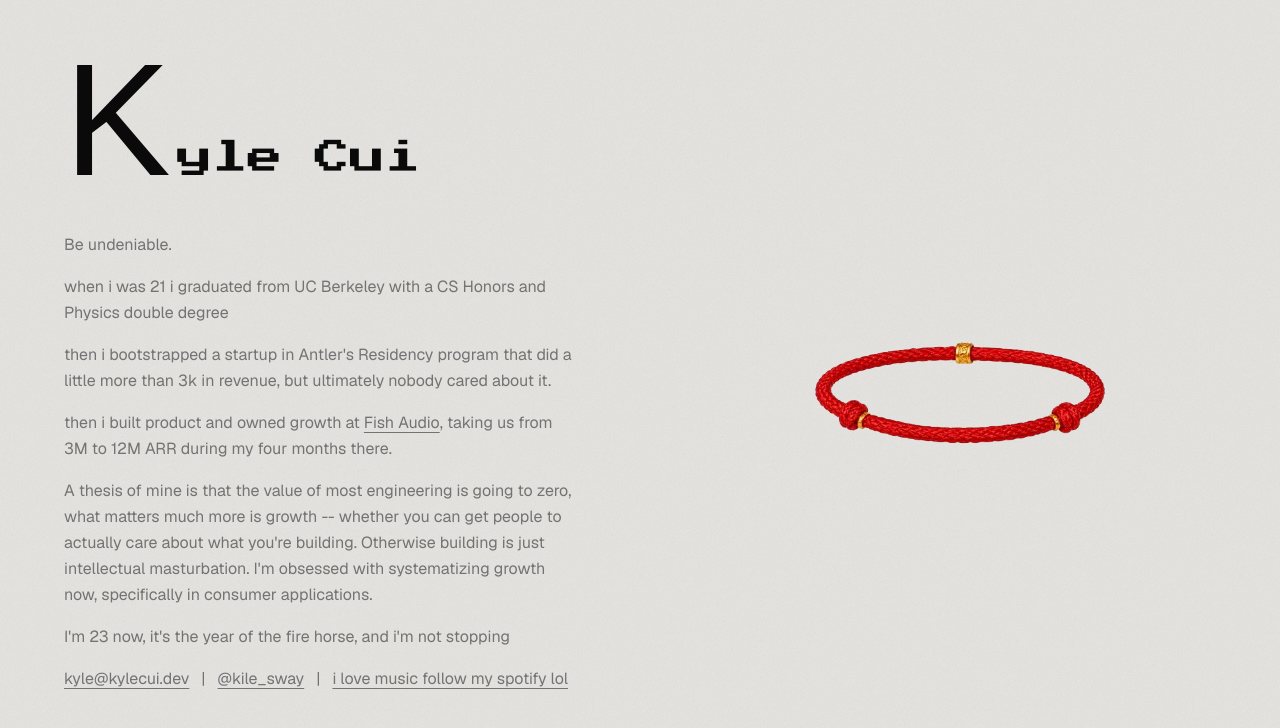
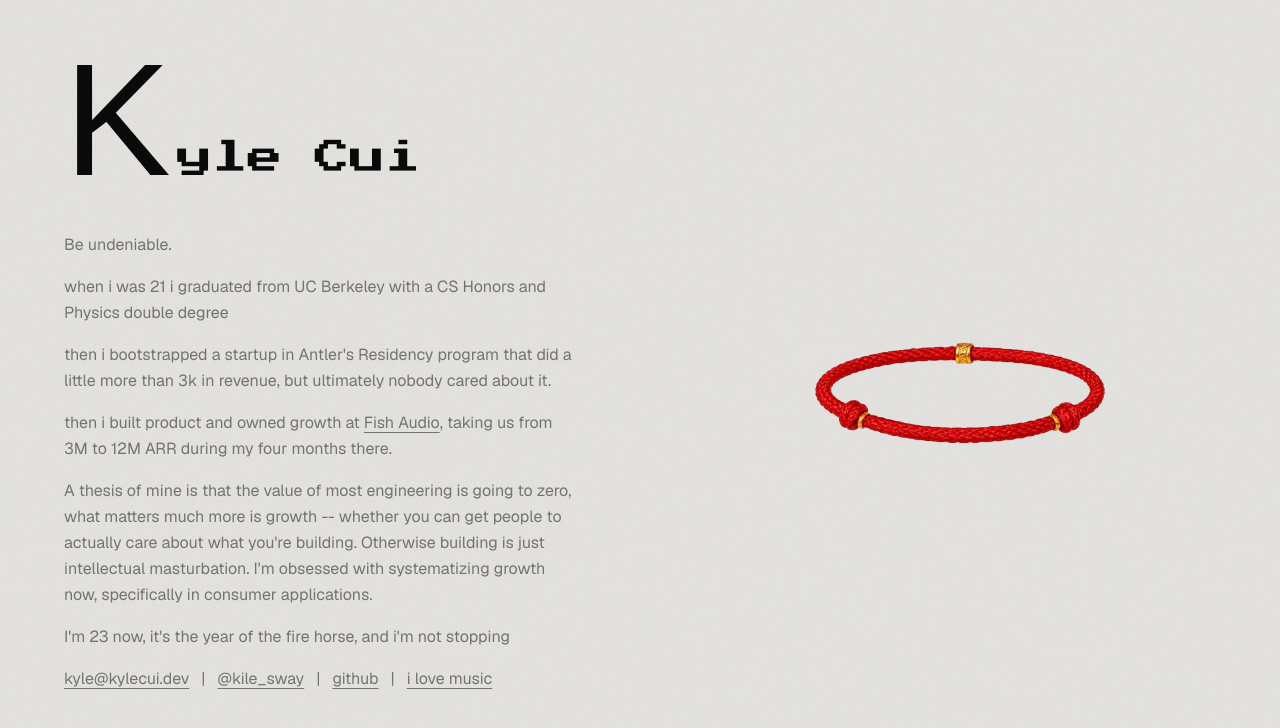
Before and after one commit to kcui5/kylecui, a Next.js app: page / in a window 1280 px wide. Shown: the top 728 px of the page. Built offline with nearby package versions, Linux system fonts and the light colour scheme; a web font is replaced by a local one.

Commit message:
add github link

```diff
--- a/app/layout.tsx
+++ b/app/layout.tsx
@@ -78,6 +78,7 @@ const personSchema = {
       ],
       sameAs: [
         "https://x.com/kile_sway",
+        "https://github.com/kcui5",
         "https://open.spotify.com/user/31tcd5mcobwwqvhdaxdbfsnupupe",
       ],
       email: "mailto:kyle@kylecui.dev",
--- a/app/page.tsx
+++ b/app/page.tsx
@@ -79,13 +79,23 @@ export default function Page() {
             </TrackedLink>
             <span aria-hidden="true">|</span>
             <TrackedLink
+              href="https://github.com/kcui5"
+              target="_blank"
+              rel="noopener noreferrer"
+              className={linkClass}
+              destination="github"
+            >
+              github
+            </TrackedLink>
+            <span aria-hidden="true">|</span>
+            <TrackedLink
               href="https://open.spotify.com/user/31tcd5mcobwwqvhdaxdbfsnupupe?si=f634683176eb4511"
               target="_blank"
               rel="noopener noreferrer"
               className={`whitespace-nowrap ${linkClass}`}
               destination="spotify"
             >
-              i love music follow my spotify lol
+              i love music
             </TrackedLink>
           </p>
         </div>
```
